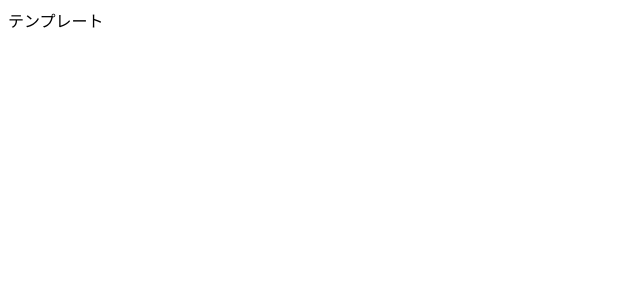
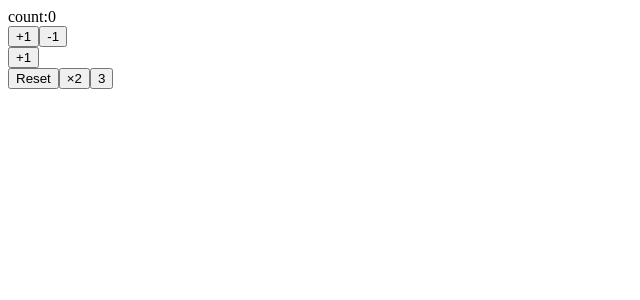
Before and after one commit to suugakusan/react-101, a React (Create React App) app: page / in a window 1280 px wide. Shown: the top 300 px of the page, without its empty margins (0-640 px from the left). Built offline with nearby package versions, Linux system fonts and the light colour scheme.

Commit message:
useState

```diff
--- a/src/App.js
+++ b/src/App.js
@@ -1,10 +1,29 @@
-import React from 'react';
+import React, { useState } from 'react';
 
 const App = () => {
+  const [count, setCount] = useState(0)
+  const countUp = () => setCount(count + 1)
+  const countDown = () => setCount(count - 1)
+  const countUp2 = () => setCount(precount => precount + 1)
+  const countReset = () => setCount(0)
+  const count2 = () => setCount(count * 2)
+  const count3 = () => setCount(precount => {
+    return precount % 3 === 0 ? precount / 3 : precount })
+
   return (
-    <div>
-      テンプレート
-    </div>
+    <>
+      <div>count:{count}</div>
+      <div>
+        <button onClick={countUp}>+1</button>
+        <button onClick={countDown}>-1</button>
+      </div>
+      <div>
+        <button onClick={countUp2}>+1</button>
+      </div>
+      <button onClick={countReset}>Reset</button>
+      <button onClick={count2}>×2</button>
+      <button onClick={count3}>3</button>
+    </>
   );
 }
 
```
